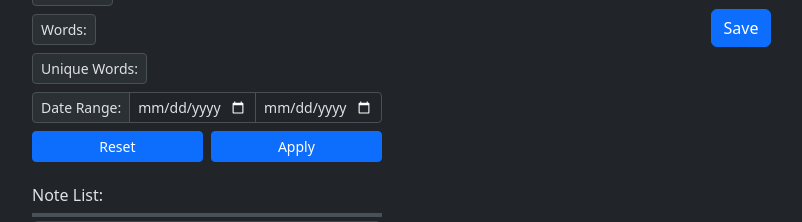
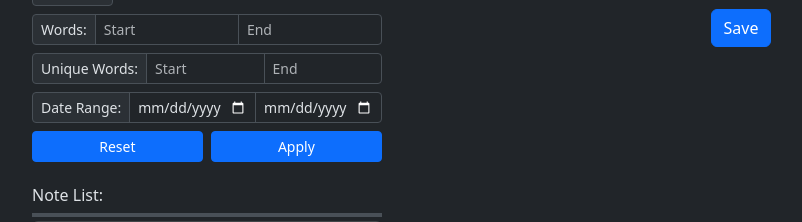
Before and after one commit to BRANYA43/online_notes, a Django app: template src/templates/home.html in a window 1280 px wide. Shown: the part 189-411 px from the top of the page, without its empty margins (98-900 px from the left). Run offline with Django 4.2, Linux system fonts and the light colour scheme; the template is opened without the code that fills it: most values are stand-ins (such as "Sample title", 1, 10 or a date in 2020); some libraries are stand-ins or nearby versions.

Commit message:
Refactor filter_form

```diff
--- a/src/templates/includes/filter_panel.html
+++ b/src/templates/includes/filter_panel.html
@@ -14,11 +14,13 @@
       </div>
       <div class="input-group input-group-sm">
         <span class="input-group-text" id="sort_by_words">Words:</span>
-        {% bootstrap_field filter_form.words show_label='skip' size='sm' wrapper_class='flex-fill' %}
+        <input id="{{ filter_form.words.auto_id }}_0" class="form-control form-control-sm" type="number" name="created_after" placeholder="Start" aria-describedby="sort_by_words">
+        <input id="{{ filter_form.words.auto_id }}_1" class="form-control form-control-sm" type="number" name="created_before" placeholder="End" aria-describedby="sort_by_words">
       </div>
       <div class="input-group input-group-sm">
         <span class="input-group-text" id="sort_by_unique_words">Unique Words:</span>
-        {% bootstrap_field filter_form.unique_words show_label='skip' size='sm' wrapper_class='flex-fill' %}
+        <input id="{{ filter_form.unique_words.auto_id }}_0" class="form-control form-control-sm" type="number" name="created_after" placeholder="Start" aria-describedby="sort_by_unique_words">
+        <input id="{{ filter_form.unique_words.auto_id }}_1" class="form-control form-control-sm" type="number" name="created_before" placeholder="End" aria-describedby="sort_by_unique_words">
       </div>
       <div class="input-group input-group-sm">
         <span class="input-group-text" id="sort_by_date_range">Date Range:</span>
```
